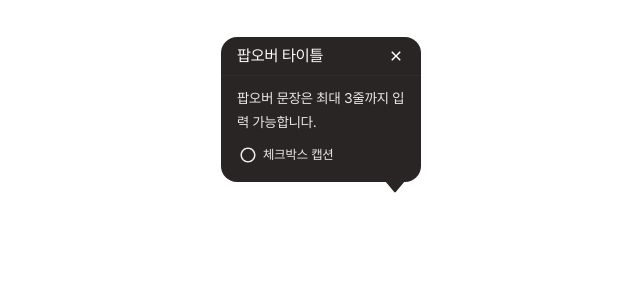
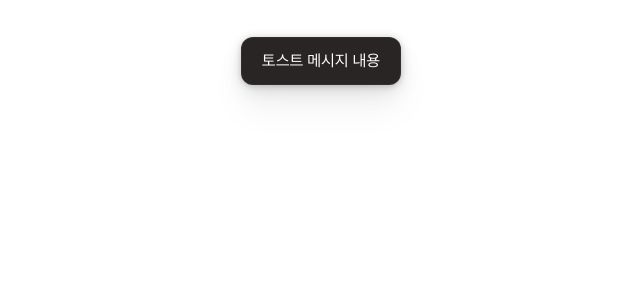
Before and after one commit to Cushion-Dev/Cushion-FE, a React (Vite) app: page / in a window 1280 px wide. Shown: the top 300 px of the page, without its empty margins (319-959 px from the left). Built offline with nearby package versions, Linux system fonts and the light colour scheme.

Commit message:
feat: 토스트 컴포넌트 구현

```diff
--- /dev/null
+++ b/src/components/common/Toast.tsx
@@ -0,0 +1,15 @@
+import { ToastContainer, BodyText } from '../../styles/common/Toast';
+
+interface IToastProps {
+  bodyText: string;
+}
+
+const Toast = ({ bodyText }: IToastProps) => {
+  return (
+    <ToastContainer>
+      <BodyText>{bodyText}</BodyText>
+    </ToastContainer>
+  );
+};
+
+export default Toast;
--- a/src/components/index.ts
+++ b/src/components/index.ts
@@ -5,3 +5,4 @@ export { default as Dialog } from './common/Dialog/Dialog';
 export { default as LoginDialog } from './common/Dialog/LoginDialog';
 
 export { default as Popover } from './common/Popover/Popover';
+export { default as Toast } from './common/Toast';
--- a/src/pages/App.tsx
+++ b/src/pages/App.tsx
@@ -1,10 +1,10 @@
-import { Popover } from '../components';
+import { Popover, Toast } from '../components';
 import styled from 'styled-components';
 
 const App = () => {
   return (
     <Container>
-      <Popover title="팝오버 타이틀" bodyText="팝오버 문장은 최대 3줄까지 입력 가능합니다." />
+      <Toast bodyText="토스트 메시지 내용" />
     </Container>
   );
 };
--- /dev/null
+++ b/src/styles/common/Toast.ts
@@ -0,0 +1,31 @@
+import styled from 'styled-components';
+import { semantic } from '../../styles/semantic';
+import { TYPO } from '../../styles/typo';
+
+const ToastContainer = styled.div`
+  display: inline-flex;
+  align-items: center;
+  justify-content: center;
+
+  padding: 0.625rem 1.25rem;
+
+  border-radius: 0.75rem;
+  border: 1px solid ${semantic.light.border.transparent.neutral};
+  background: ${semantic.light.inversed.solid.background};
+
+  box-shadow:
+    0px 1.6px 5px 0px rgba(12, 10, 9, 0.1),
+    0px 4.2px 13.3px 0px rgba(12, 10, 9, 0.08),
+    0px 8px 24px 0px rgba(12, 10, 9, 0.06),
+    0px 24px 36px 0px rgba(12, 10, 9, 0.05),
+    0px 0px 8.6px 0px rgba(12, 10, 9, 0.09);
+`;
+
+const BodyText = styled.span`
+  text-align: center;
+
+  ${TYPO.body2}
+  color: ${semantic.light.inversed.solid.primary};
+`;
+
+export { ToastContainer, BodyText };
```
